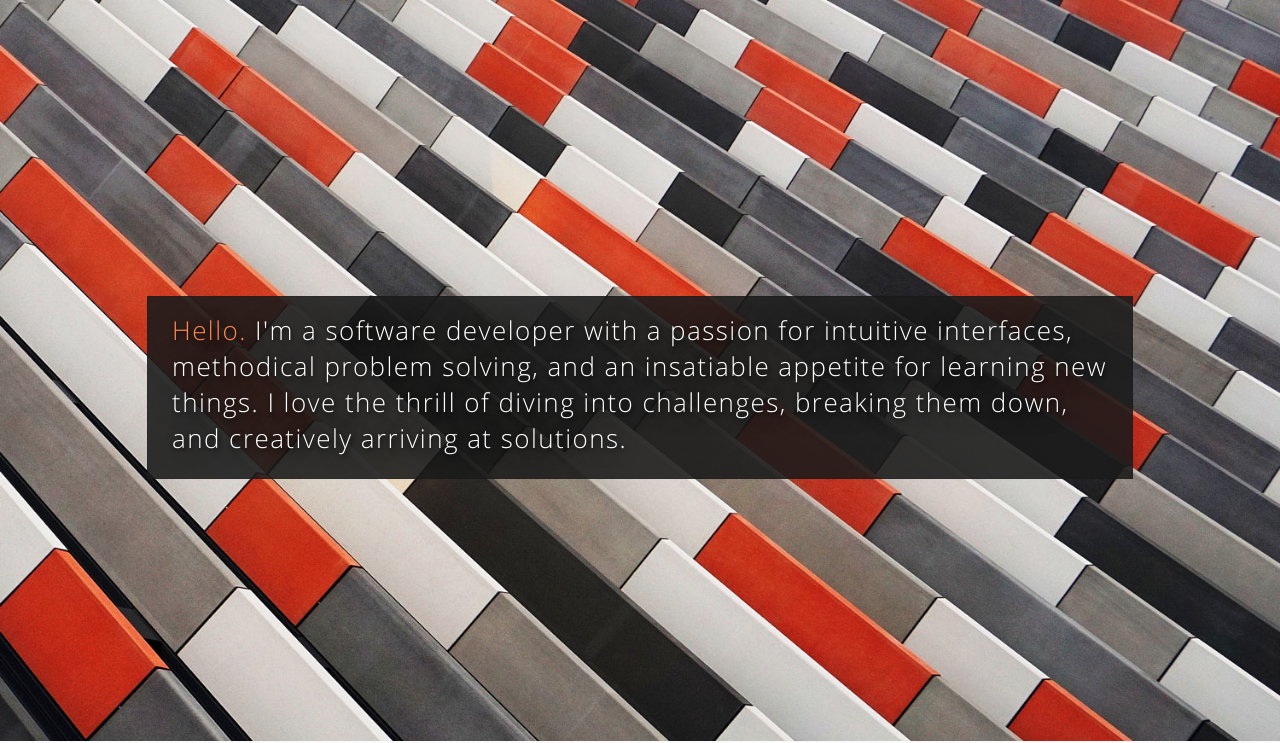
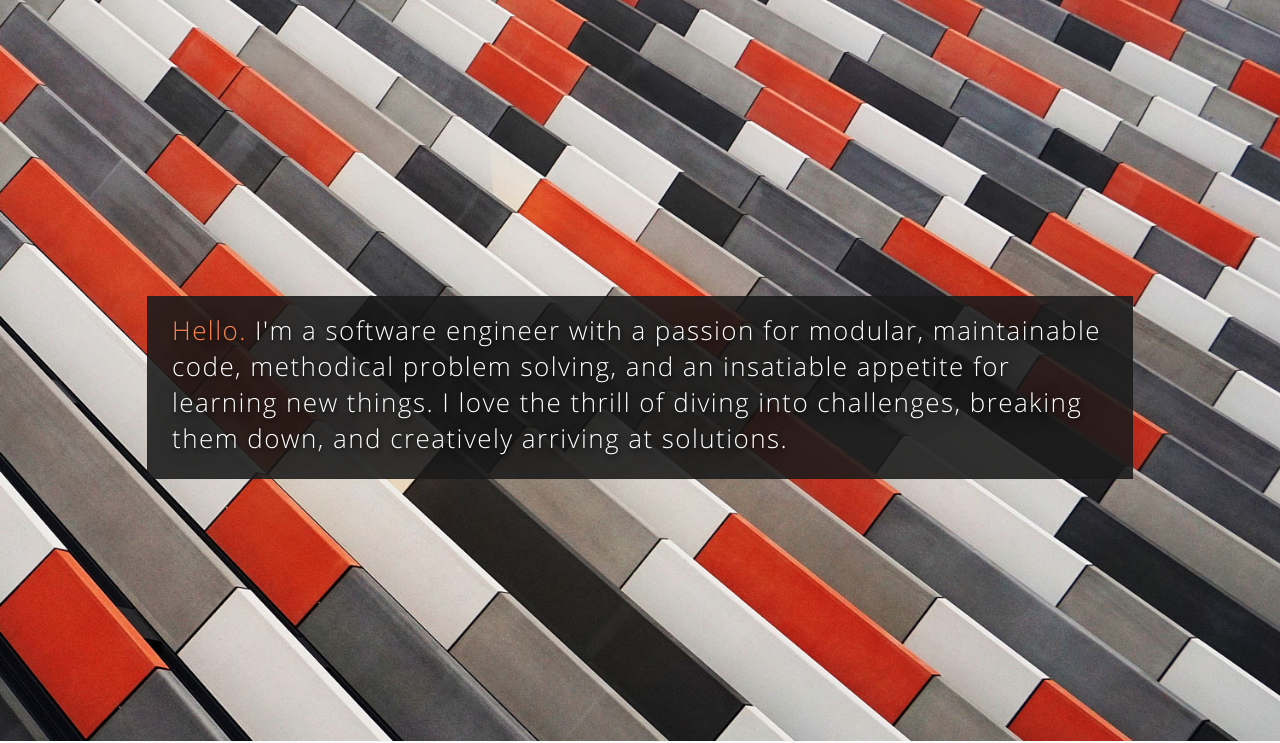
Before and after one commit to msolorio/portfolio-site, a website: page index.html in a window 1280 px wide. Shown: the part 59-802 px from the top of the page. Drawn offline with Linux system fonts and the light colour scheme.

Commit message:
update intro paragraph

```diff
--- a/index.html
+++ b/index.html
@@ -62,7 +62,7 @@
       </header>
 
       <div class="container-bio">
-        <p class="hero_bio"><span class="textHighlight">Hello.</span> I&apos;m a software developer with a passion for intuitive interfaces, methodical problem solving, and an insatiable appetite for learning new things. I love the thrill of diving into challenges, breaking them down, and creatively arriving at solutions.</p>
+        <p class="hero_bio"><span class="textHighlight">Hello.</span> I&apos;m a software engineer with a passion for modular, maintainable code, methodical problem solving, and an insatiable appetite for learning new things. I love the thrill of diving into challenges, breaking them down, and creatively arriving at solutions.</p>
       </div>
     </div>
   </section>
```
